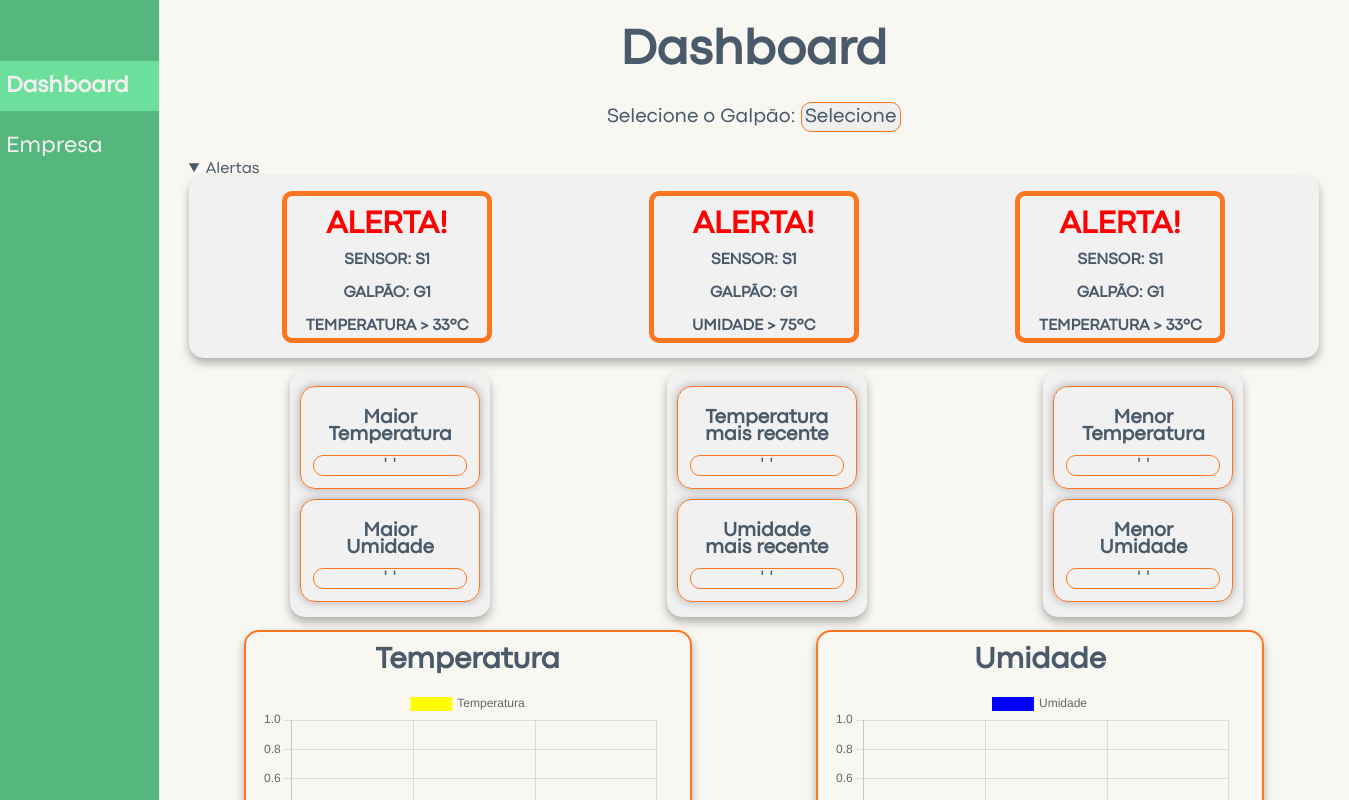
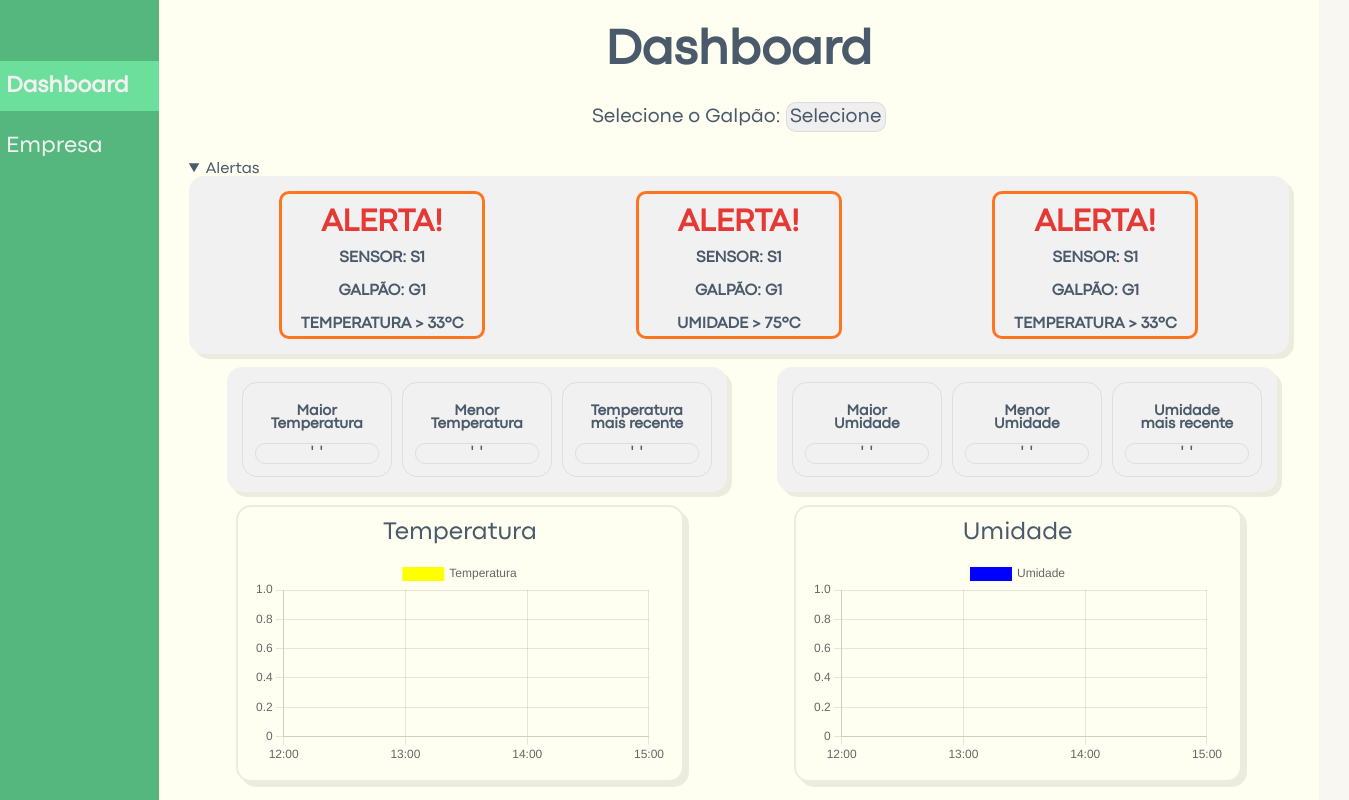
Before and after one commit to SilkCo/SilkCo, a plain HTML site: page html/plataforma/dashboard.html in a window 1280 px wide. Shown: the top 800 px of the page, 1349 px wide, since content can reach past the window. Drawn offline with nearby package versions, Linux system fonts and the light colour scheme.

Commit message:
css dashboard

```diff
--- a/html/plataforma/dashboard.html
+++ b/html/plataforma/dashboard.html
@@ -102,15 +102,12 @@
                     </table>
                     <table>
                         <tr>
-                            <th>Maior Umidade</th>
+                            <th>Menor Temperatura</th>
                         </tr>
                         <tr>
                             <td id="maior_umid">' '</td>
                         </tr>
                         </table>
-                </div>
-
-                <div class="card">
                         <table>
                           <tr>
                             <th>Temperatura mais recente</th>
@@ -119,20 +116,19 @@
                             <td id="media_temp">' '</td>
                         </tr>
                     </table>
-                    <table>
-                        <tr>
-                            <th>Umidade mais recente</th>
-                        </tr>
-                        <tr>
-                            <td id="media_umid">' '</td>
-                        </tr>
-                    </table>
                 </div>
-
                 <div class="card">
                    <table>
                         <tr>
-                            <th>Menor Temperatura</th>
+                            <th>Maior Umidade</th>
+                        </tr>
+                        <tr>
+                            <td id="maior_temp">' '</td>
+                        </tr>
+                    </table>
+                    <table>
+                        <tr>
+                            <th>Menor Umidade</th>
                         </tr>
                         <tr>
                             <td id="menor_temp">' '</td>
@@ -140,10 +136,10 @@
                         </table>
                         <table>
                           <tr>
-                            <th>Menor Umidade</th>
+                            <th>Umidade mais recente</th>
                         </tr>
                         <tr>
-                            <td id="menor_umid">' '</td>
+                            <td id="media_temp">' '</td>
                         </tr>
                     </table>
                 </div>
@@ -364,15 +360,15 @@
         chartTempMedio.update();
         chartUmiMedio.update();
 
-        // if (maiorTemp > 15 || maiorUmid > 75) {
-        //     details.open = true
-        //     esconder.style.display = "flex"
+         if (maiorTemp > 15 || maiorUmid > 75) {
+             details.open = true
+            esconder.style.display = "flex"
 
-        // } else {
-        //     details.open = false
-        //     esconder.style.display = "none"
+        } else {
+             details.open = false
+             esconder.style.display = "none"
 
-        // }
+         }
 
 
     }
--- a/src/css/dashboard-style.css
+++ b/src/css/dashboard-style.css
@@ -13,7 +13,7 @@
     color: var(--text-color-1);
     border-radius: 10px;
     appearance: none;
-    border: 1px solid var(--button-color);
+    border: 1px solid  rgba(0,0,0,0.08);
 }
 
 /* INDICADORES */
@@ -30,23 +30,22 @@
 }
 
 .card{
-    width: 200px;
+    width: 500px;
     box-sizing: border-box;
     padding: 15px;
     display: flex;
-    flex-direction: column;
     align-items: center;
     gap: 10px;
     background-color: var(--alt-color-1);
     border-radius: 15px;
-    box-shadow: 0 5px 10px var(--shadow-color);
+    box-shadow:5px 5px  rgba(0,0,0,0.08);
 }
 
 .card table{
-    width: 180px;
+    width: 350px;
     text-align: center;
-    box-shadow: 0 0 10px var(--shadow-color);
-    border: 1px solid var(--button-color);
+    box-shadow:0 105 rgba(0,0,0,0.08);
+    border: 1px solid  rgba(0,0,0,0.08);
     border-radius: 15px;
     box-sizing: border-box;
     padding: 10px;
@@ -55,13 +54,13 @@
 .card th{
     box-sizing: border-box;
     padding: 10px;
-    font-size: 20px;
+    font-size: 15px;
 }
 
 .card td{
     font-size: 20px;
     border-radius: 10px;
-    border: 1px solid var(--button-color);
+    border: 1px solid  rgba(0,0,0,0.08);
 }
 
 /* GRÁFICOS */
@@ -88,9 +87,9 @@
     flex-direction: column;
     align-items: center;
     gap: 15px;
-    border: 2px solid var(--button-color);
+    border: 2px solid  rgba(0,0,0,0.08);
     border-radius: 15px;
-    box-shadow: 0 5px 10px var(--shadow-color);
+    box-shadow:5px 5px rgba(0,0,0,0.08);
 }
 
 .chartMedio{
@@ -102,34 +101,35 @@
     flex-direction: column;
     align-items: center;
     gap: 3px;
-    border: 2px solid var(--button-color);
+    border: 2px solid  rgba(0,0,0,0.08);
     border-radius: 15px;
-    box-shadow: 0 5px 10px var(--shadow-color);
+    box-shadow:5px 5px rgba(0,0,0,0.08);
+    font-size: 25px;
 }
 
 .chart span{
-    font-size: 30px;
-    font-weight: bold;
+    font-size: 25px;
 }
 
 .card-alertas{
+    box-sizing: border-box;
     display: flex;
     width: 1100px;
     padding: 15px;
     background-color: var(--alt-color-1);
     border-radius: 15px;
-    box-shadow: 0 5px 10px var(--shadow-color);
+    box-shadow:5px 5px rgba(0,0,0,0.08);
 
 }
 #esconder{
     width: 1100px;
-    justify-content: space-around
+    justify-content: space-around;
 }
 .alertas{
     display: flex;
     flex-direction: column;
     align-items: center;
-    border: 5px solid var(--button-color);;
+    border: 3px solid var(--button-color);;
     border-radius: 10px;
     width: 200px;
     height: auto;
@@ -137,7 +137,7 @@
 
 
 .alertas h1{
-   color: red;
+   color:  #e53935;
    margin: 15px;
 }
 .alertas span{
@@ -148,3 +148,7 @@
 summary{
     cursor:pointer;
 }
+
+.main{
+    background-color: beige;
+}
--- a/src/css/global-style.css
+++ b/src/css/global-style.css
@@ -55,4 +55,5 @@ main{
     height: fit-content;
     width: 100%;
     color: var(--text-main-color);
+    background-color: rgb(255, 255, 241);
 }
```
Lines whose indentation alone changed are shown as unchanged.
